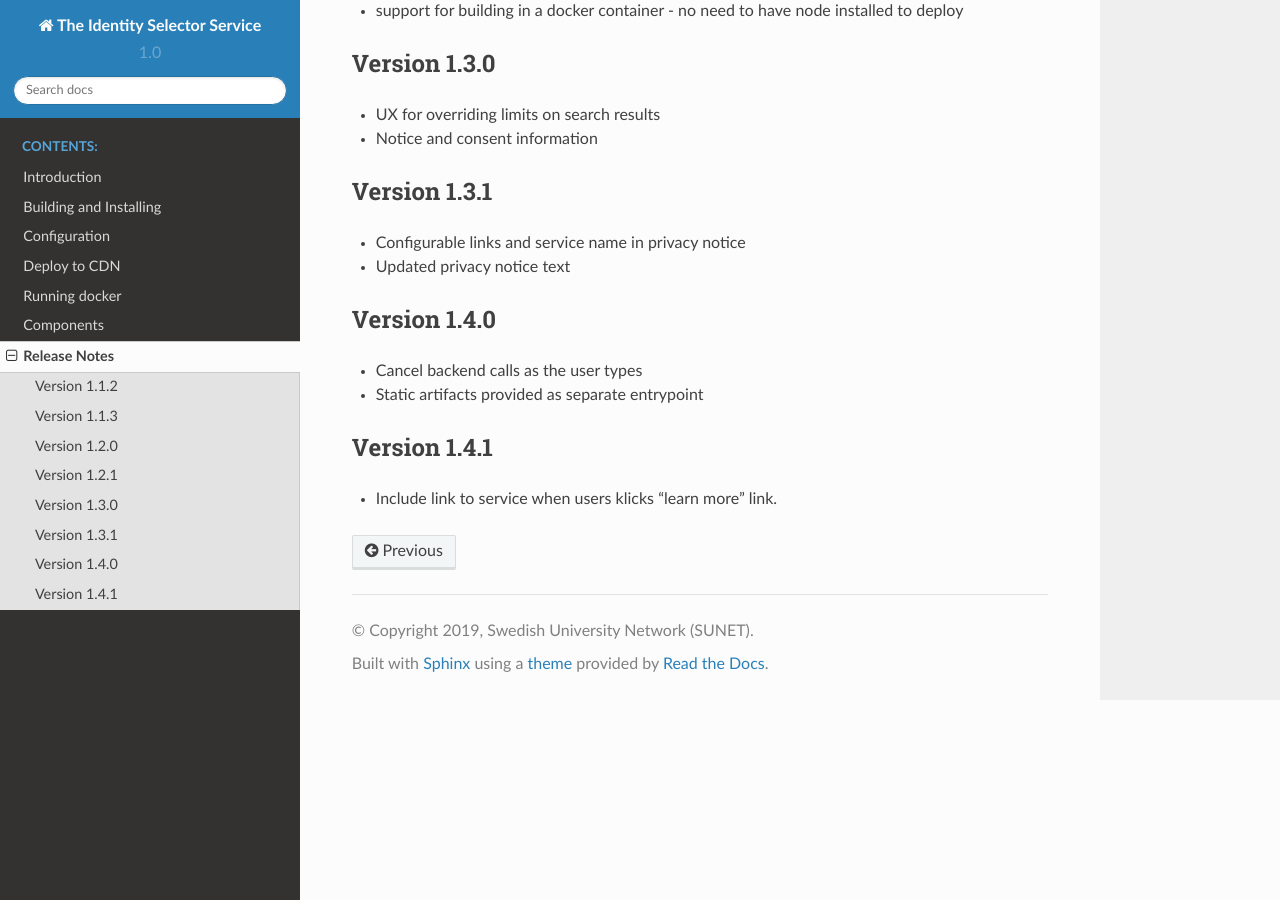
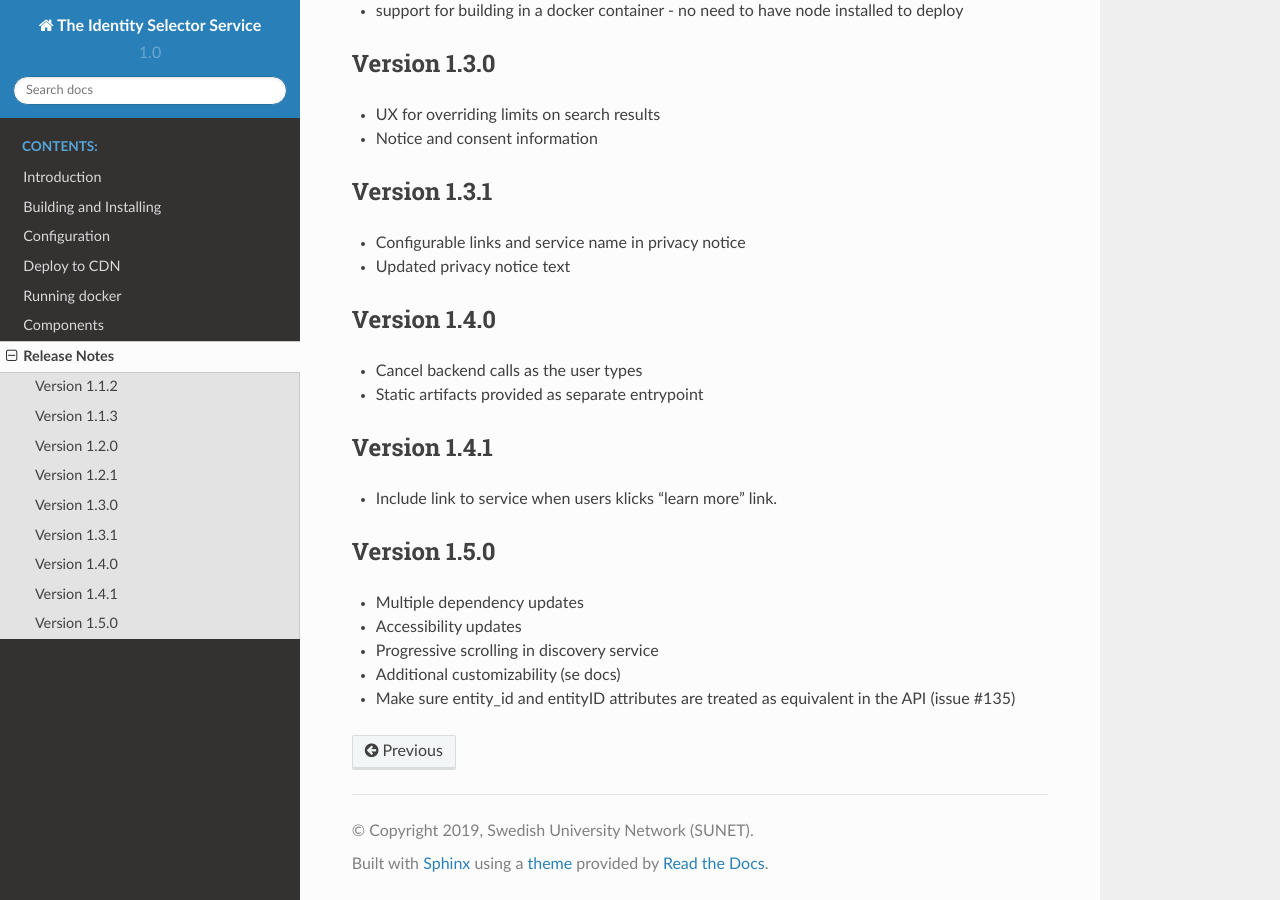
Before and after one commit to TheIdentitySelector/thiss-js, a Sphinx documentation site: the page built from docs/releasenotes.rst, in a window 1280 px wide and 900 px high, scrolled down 649 px. Built offline with Sphinx 7.4.7 and the Read the Docs theme 2.0.0, drawn with Linux system fonts in a browser that asks for light colours.

Commit message:
cut 1.5.0 releasenotes

```diff
--- a/docs/releasenotes.rst
+++ b/docs/releasenotes.rst
@@ -49,3 +49,12 @@ Version 1.4.1
 -------------
 
 * Include link to service when users klicks "learn more" link.
+
+Version 1.5.0
+-------------
+
+* Multiple dependency updates
+* Accessibility updates
+* Progressive scrolling in discovery service
+* Additional customizability (se docs)
+* Make sure entity_id and entityID attributes are treated as equivalent in the API (issue #135)
```
